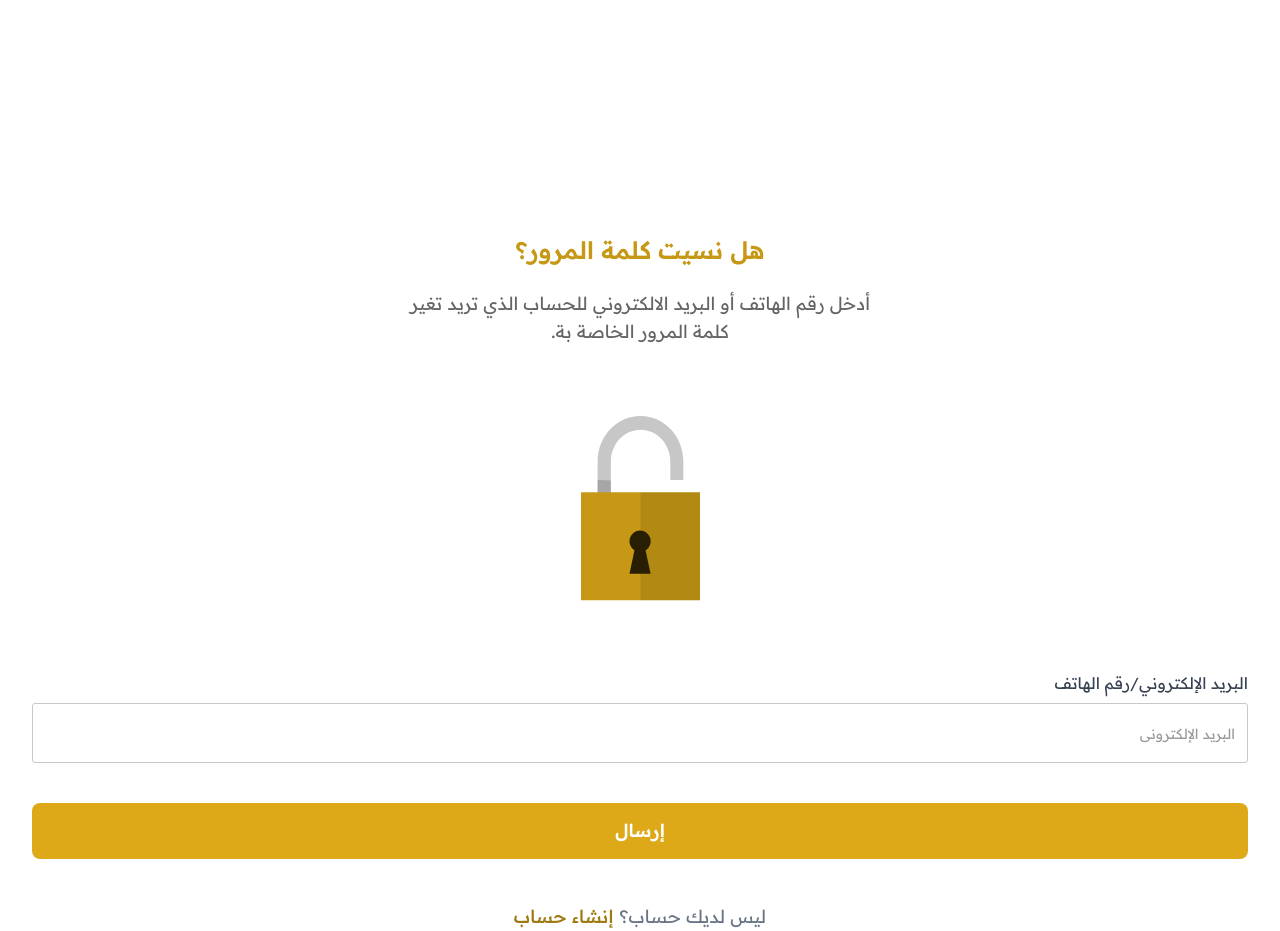
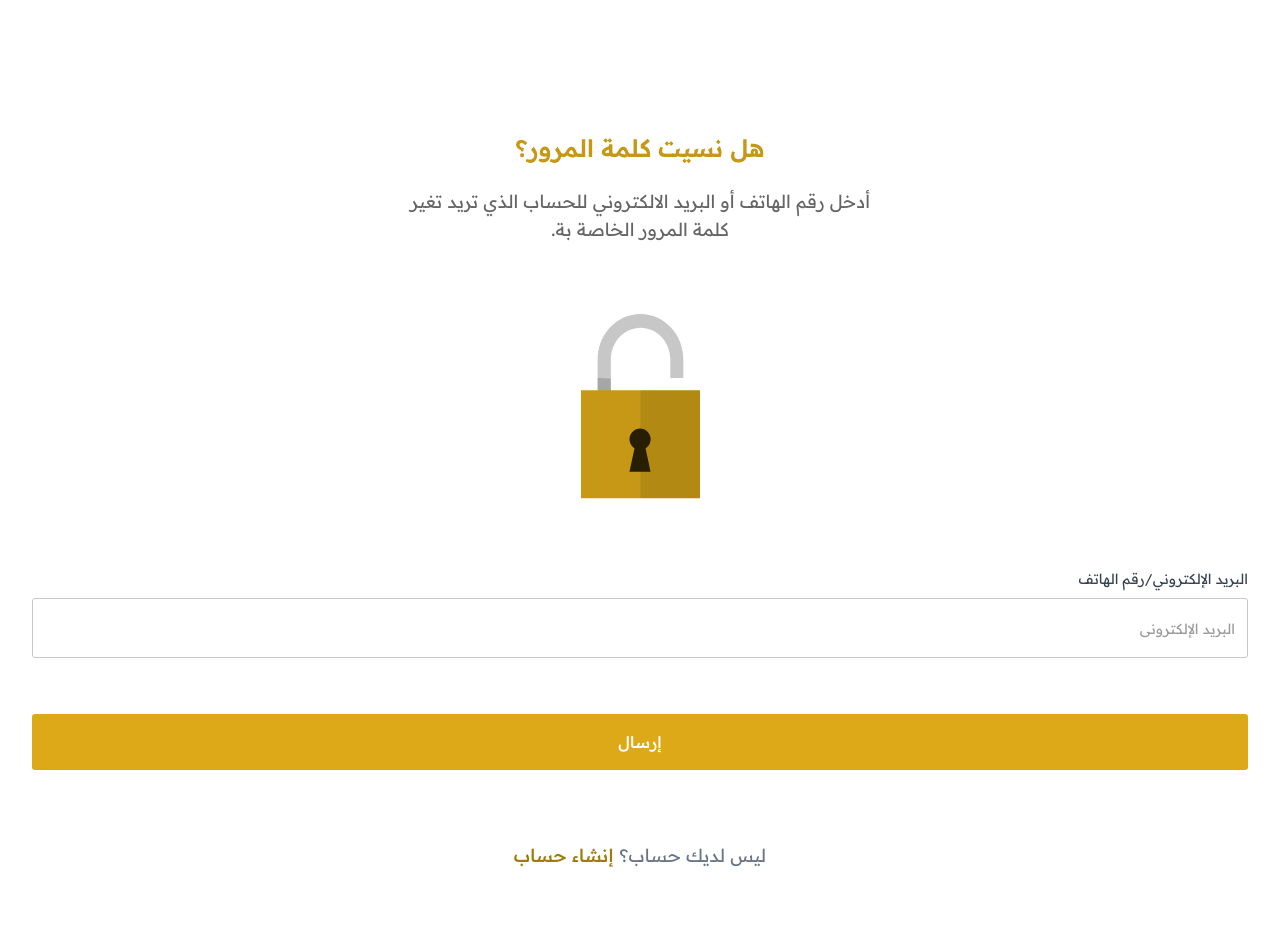
Before and after one commit to PassantYasser/ZE-dashboard, a Next.js app: page /Auth/Login/ForgetPassword in a window 1280 px wide. After the commit the page ends 870 px from the top, so only its background shows below. Built offline with nearby package versions, Linux system fonts and the light colour scheme.

Commit message:
feat: update ForgetPassword page layout with improved styling and responsiveness; adjust font sizes for better readability

```diff
--- a/src/app/Auth/Login/ForgetPassword/page.jsx
+++ b/src/app/Auth/Login/ForgetPassword/page.jsx
@@ -1,43 +1,68 @@
 "use client";
-import Link from 'next/link';
-import React from 'react'
-import { useTranslation } from 'react-i18next';
+import Link from "next/link";
+import React from "react";
+import { useTranslation } from "react-i18next";
 
 function ForgetPasswordpage() {
-    const { t } = useTranslation();
+  const { t } = useTranslation();
 
   return (
-  <>
+    <>
+      <div className="p-8 lg1340:flex justify-between gap-8 h-screen ">
+        <section className="w-full">
+          <div className="lg1340:mt-40.5 mt-25 flex flex-col items-center">
+            <p className="mb-6 text-[#C69815] text-2xl font-semibold">
+              {t("Forgot your password?")}
+            </p>
+            <p className="text-[#656565] text-lg font-normal max-w-[500px] text-center">
+              {t(
+                "Enter the phone number or email address of the account for which you want to change the password."
+              )}
+            </p>
+            <img className="my-17.5" src="/images/lockLogIcon.svg" alt="" />
+          </div>
 
-      <div className='p-8 lg1340:flex justify-between gap-8 h-screen '>
-        <section className='w-full mt-50.5'>
-          <div className='flex flex-col items-center'>
-            <p className='mb-6 text-[#C69815] text-2xl font-semibold'>{t('Forgot your password?')}</p>
-            <p className='text-[#656565] text-lg font-normal max-w-[500px] text-center'>{t('Enter the phone number or email address of the account for which you want to change the password.')}</p>
-            <img className='my-17.5' src="/images/lockLogIcon.svg" alt="" />
-          </div>
-          <form className='w-full flex flex-col gap-6'>
-            <div className='flex flex-col gap-2'>
-              <label className='text-[#364152] text-base font-normal' htmlFor="email">{t('Email')}/{t('phone number')}</label>
-              <input className='w-full h-15 px-3 border border-[#C8C8C8] rounded-[3px] placeholder-[#9A9A9A] placeholder:text-sm' type="email" name="email" id="email" placeholder={t('Email')} />
+          <form className="w-full flex flex-col gap-6">
+            <div className="flex flex-col gap-2">
+              <label
+                className="text-[#364152] fontSizeA font-normal"
+                htmlFor="email"
+              >
+                {t("Email")}/{t("phone number")}
+              </label>
+              <input
+                className="w-full h-15 p-3 border border-[#C8C8C8] rounded-[3px] placeholder-[#9A9A9A] placeholder:text-sm"
+                type="email"
+                name="email"
+                id="email"
+                placeholder={t("Email")}
+              />
             </div>
-            <Link href='../Login/VerifyNumber' className='w-full h-14 bg-[#DDA918] text-white text-lg font-semibold rounded-lg mt-4 mb-5 flex justify-center items-center '>
-              {t('send')}
+            <Link
+              href="../Login/VerifyNumber"
+              className="w-full h-14 bg-[#DDA918] text-white text-base font-medium rounded-[3px] mt-8 mb-12 flex justify-center items-center "
+            >
+              {t("send")}
             </Link>
-            <p className='flex justify-center gap-1.5'>
-              <span className='text-[#697586] text-lg font-normal'>{t('Dont have an account?')}</span>
-              <span className='text-[#9E7A11] text-lg font-medium'>{t('Create an account')}</span>
+            <p className="flex justify-center gap-1.5">
+              <span className="text-[#697586] text-lg font-normal">
+                {t("Dont have an account?")}
+              </span>
+              <span className="text-[#9E7A11] text-lg font-medium">
+                {t("Create an account")}
+              </span>
             </p>
           </form>
         </section>
 
-
-
-
-        <section className='w-full hidden lg1340:block rounded-[10px]'
-          style={{ background: "linear-gradient(180deg, #DDA918 48.1%, #9D7810 99.85%)" }}
+        <section
+          className="w-full hidden lg1340:block rounded-[10px]"
+          style={{
+            background:
+              "linear-gradient(180deg, #DDA918 48.1%, #9D7810 99.85%)",
+          }}
         >
-          <p className='flex justify-end ml-4'>
+          <p className="flex justify-end ml-4">
             <img src="/images/AuthLogUP.png" alt="" />
           </p>
 
@@ -46,22 +71,22 @@ function ForgetPasswordpage() {
               {t("Join the ZETIME Partner Network")}
             </p>
             <p className="text-lg font-normal leading-9">
-              {t("Register now and get the tools you need to reach a wider customer base and achieve your goals efficiently.")}
+              {t(
+                "Register now and get the tools you need to reach a wider customer base and achieve your goals efficiently."
+              )}
             </p>
-            <p className='mt-20'>
+            <p className="mt-20">
               <img src="/images/AuthLogMiddle.svg" alt="" />
             </p>
           </div>
 
-          <p className='fixed bottom-8 mr-4 '>
+          <p className="fixed bottom-8 mr-4 ">
             <img src="/images/AuthLogDown.svg" alt="" />
           </p>
-
         </section>
-
       </div>
-
-    </>  )
+    </>
+  );
 }
 
-export default ForgetPasswordpage
+export default ForgetPasswordpage;
--- a/src/app/globals.css
+++ b/src/app/globals.css
@@ -24,12 +24,12 @@ body {
   .fontSizeA{
     font-size:14px ;
   };
-  .fontSizeB{
+  /* .fontSizeB{
     font-size:16px;
   };
   .fontSizeC{
     font-size:32px;
-  }
+  } */
 }
 
 
@@ -38,10 +38,10 @@ body {
   .fontSizeA{
     font-size:16px;
   };
-  .fontSizeB{
+  /* .fontSizeB{
     font-size: 24px;
   };
   .fontSizeC{
     font-size:32px;
-  }
+  } */
 }
```
